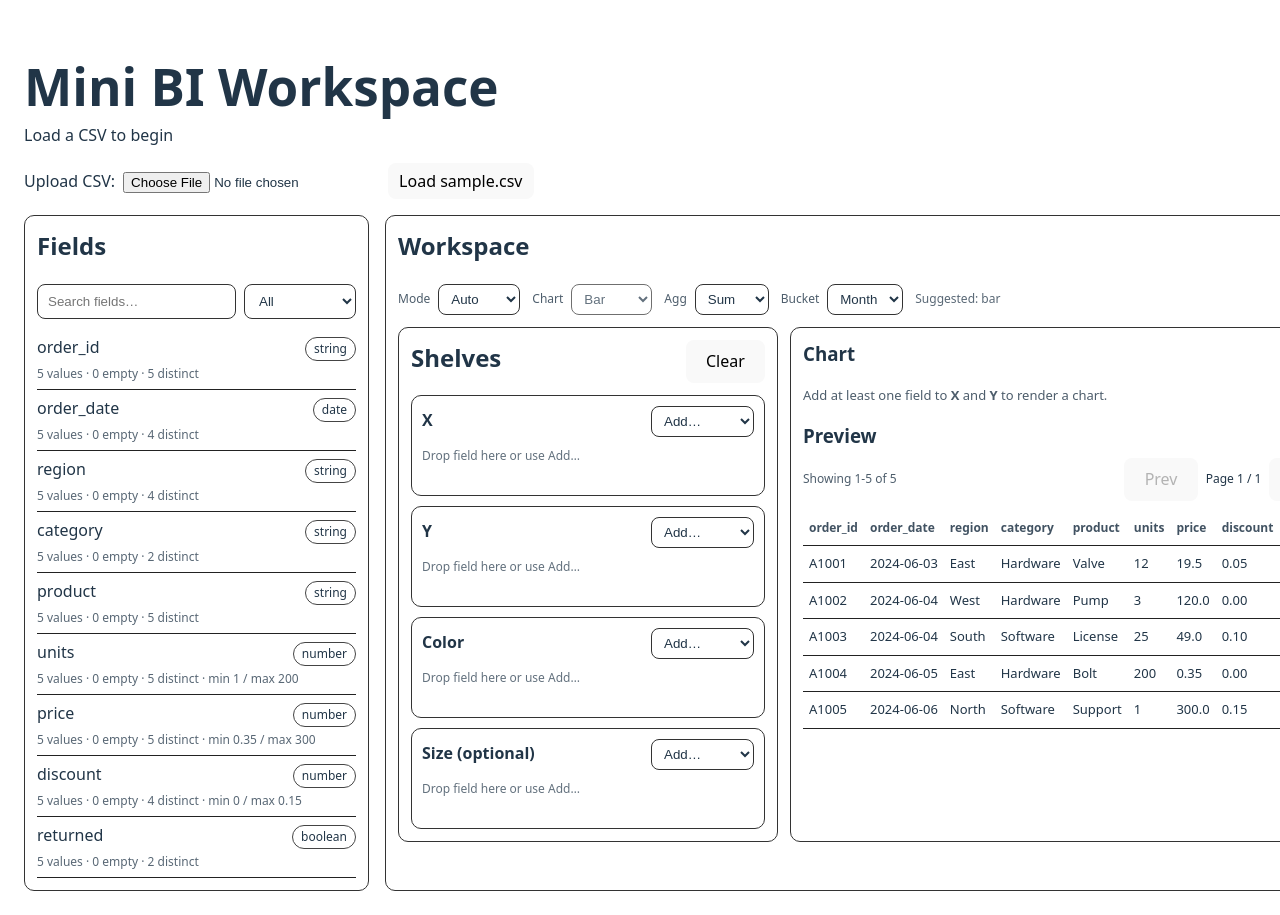
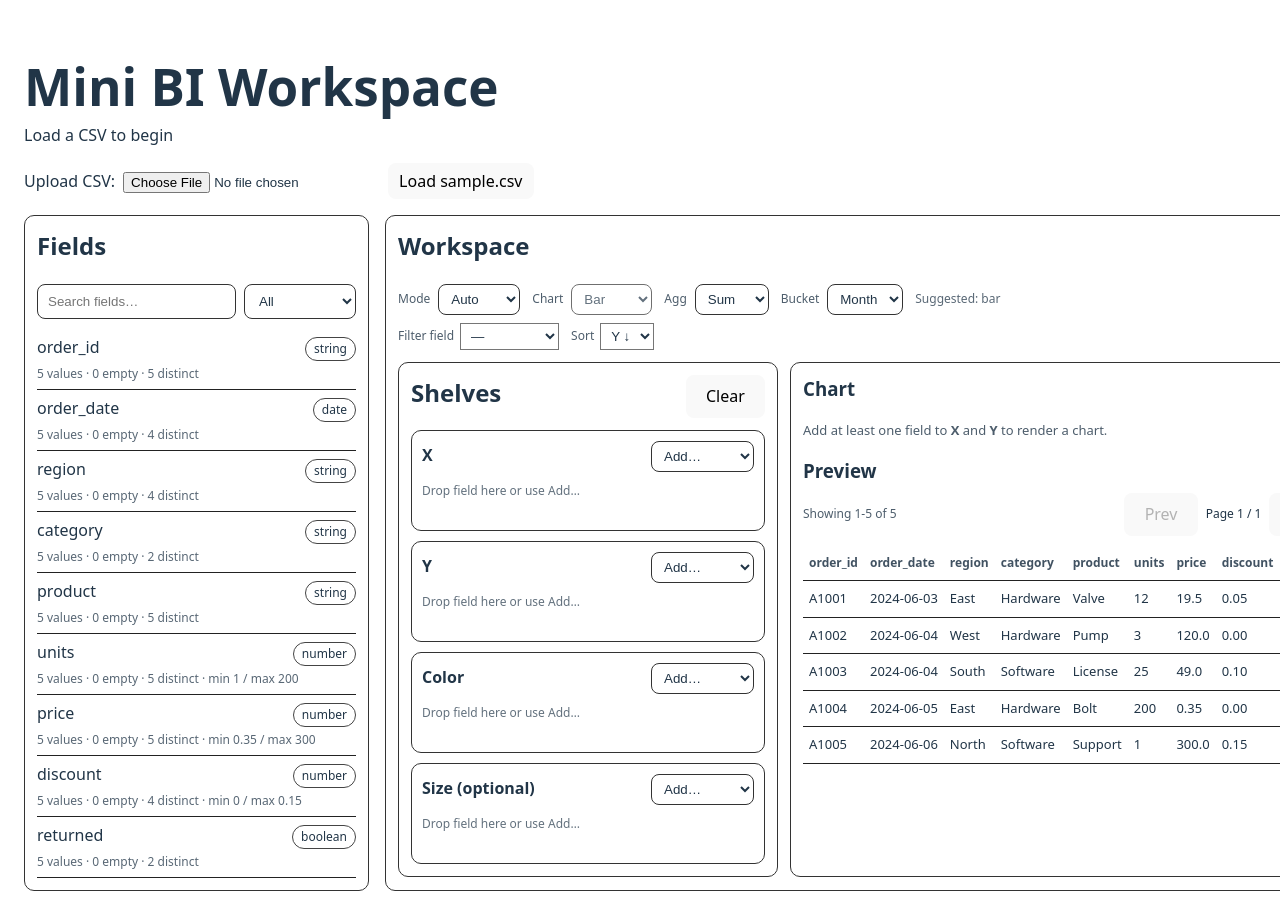
Before and after one commit to aryandesh15/react-mini-bi, a React (Vite) app in the folder react-mini-bi/: page / in a window 1280 px wide. Shown: the top 915 px of the page. Built offline with nearby package versions, Linux system fonts and the light colour scheme.

Commit message:
feat: added row filters and chart sorting

```diff
--- /dev/null
+++ b/react-mini-bi/src/lib/filters.ts
@@ -0,0 +1,35 @@
+import type { Row } from './parseCsv'
+
+export type FilterOp = 'contains' | 'eq' | 'gt' | 'lt'
+
+export type Filter = {
+  field: string
+  op: FilterOp
+  value: string
+}
+
+export function applyFilters(rows: Row[], filters: Filter[]) {
+  if (filters.length === 0) return rows
+
+  return rows.filter((r) => {
+    return filters.every((f) => {
+      const raw = r[f.field]
+      if (raw == null) return false
+
+      const v = String(raw)
+      const q = f.value
+
+      if (f.op === 'contains') return v.toLowerCase().includes(q.toLowerCase())
+      if (f.op === 'eq') return v === q
+
+      const n = Number(v)
+      const qn = Number(q)
+      if (!Number.isFinite(n) || !Number.isFinite(qn)) return false
+
+      if (f.op === 'gt') return n > qn
+      if (f.op === 'lt') return n < qn
+
+      return true
+    })
+  })
+}
--- /dev/null
+++ b/react-mini-bi/src/lib/sort.ts
@@ -0,0 +1,8 @@
+import type { ChartPoint } from './aggregate'
+
+export type SortDir = 'asc' | 'desc'
+
+export function sortChartData(data: ChartPoint[], dir: SortDir) {
+  if (dir === 'asc') return [...data].sort((a, b) => a.y - b.y)
+  return [...data].sort((a, b) => b.y - a.y)
+}
--- a/react-mini-bi/src/pages/Workspace.tsx
+++ b/react-mini-bi/src/pages/Workspace.tsx
@@ -1,4 +1,4 @@
-import { useEffect } from 'react'
+import { useEffect, useState } from 'react'
 import { useDataset } from '../hooks/useDataset'
 import DataTable from '../components/DataTable'
 import FieldPanel from '../components/FieldPanel'
@@ -9,6 +9,8 @@ import type { DragEndEvent } from '@dnd-kit/core'
 import { buildChartData } from '../lib/aggregate'
 import ChartCanvas from '../components/ChartCanvas'
 import { suggestChartType } from '../lib/chartSuggestions'
+import { applyFilters, type Filter } from '../lib/filters'
+import { sortChartData, type SortDir } from '../lib/sort'
 
 export default function Workspace() {
   const { rows, fields, fieldStats, error, isLoading, loadFromFile, loadFromUrl } = useDataset()
@@ -25,6 +27,9 @@ export default function Workspace() {
     moveInShelf,
     clearAll,
   } = useChartSpec()
+
+  const [filters, setFilters] = useState<Filter[]>([])
+  const [sortDir, setSortDir] = useState<SortDir>('desc')
 
   const xField = spec.shelves.x[0]?.field
   const yField = spec.shelves.y[0]?.field
@@ -43,15 +48,20 @@ export default function Workspace() {
     applySuggestedChartType(suggestedChart)
   }, [suggestedChart])
 
-  const chartData = buildChartData({
-    rows,
+  const filteredRows = applyFilters(rows, filters)
+
+  const chartData = sortChartData(
+    buildChartData({
+      rows: filteredRows,
       xField,
       yField,
       colorField,
       sizeField,
       agg: spec.agg,
       bucket: spec.bucket,
-  })
+    }),
+    sortDir
+  )
 
   function onDragEnd(event: DragEndEvent) {
     const activeData = event.active.data.current as any
@@ -175,6 +185,60 @@ export default function Workspace() {
               ) : null}
             </div>
 
+            {/* FILTERS + SORT */}
+            <div style={{ display: 'flex', gap: 12, alignItems: 'center', flexWrap: 'wrap', marginTop: 8 }}>
+              <label style={{ display: 'flex', gap: 6, alignItems: 'center' }}>
+                <span style={{ fontSize: 12, opacity: 0.8 }}>Filter field</span>
+                <select
+                  onChange={(e) => {
+                    const f = e.target.value
+                    if (!f) return
+                    setFilters([{ field: f, op: 'contains', value: '' }])
+                  }}
+                  style={{ padding: '4px 6px' }}
+                >
+                  <option value="">—</option>
+                  {fields.map((f) => (
+                    <option key={f.name} value={f.name}>
+                      {f.name}
+                    </option>
+                  ))}
+                </select>
+              </label>
+
+              {filters[0] ? (
+                <>
+                  <select
+                    value={filters[0].op}
+                    onChange={(e) => setFilters([{ ...filters[0], op: e.target.value as any }])}
+                    style={{ padding: '4px 6px' }}
+                  >
+                    <option value="contains">contains</option>
+                    <option value="eq">=</option>
+                    <option value="gt">&gt;</option>
+                    <option value="lt">&lt;</option>
+                  </select>
+
+                  <input
+                    value={filters[0].value}
+                    onChange={(e) => setFilters([{ ...filters[0], value: e.target.value }])}
+                    placeholder="value"
+                    style={{ padding: '4px 6px', width: 120 }}
+                  />
+
+                  <button onClick={() => setFilters([])}>Clear</button>
+                </>
+              ) : null}
+
+              <label style={{ display: 'flex', gap: 6, alignItems: 'center' }}>
+                <span style={{ fontSize: 12, opacity: 0.8 }}>Sort</span>
+                <select value={sortDir} onChange={(e) => setSortDir(e.target.value as SortDir)} style={{ padding: '4px 6px' }}>
+                  <option value="desc">Y ↓</option>
+                  <option value="asc">Y ↑</option>
+                </select>
+              </label>
+            </div>
+
             <div style={{ marginTop: 12, display: 'grid', gridTemplateColumns: '380px 1fr', gap: 12 }}>
               <ShelfSection
                 spec={spec}
@@ -204,7 +268,7 @@ export default function Workspace() {
 
                 <div style={{ marginTop: 16 }}>
                   <h3 style={{ margin: '0 0 8px 0' }}>Preview</h3>
-                  <DataTable rows={rows} columns={fields.map((f) => f.name)} pageSize={8} />
+                  <DataTable rows={filteredRows} columns={fields.map((f) => f.name)} pageSize={8} />
                 </div>
               </div>
             </div>
```
Lines whose indentation alone changed are shown as unchanged.
